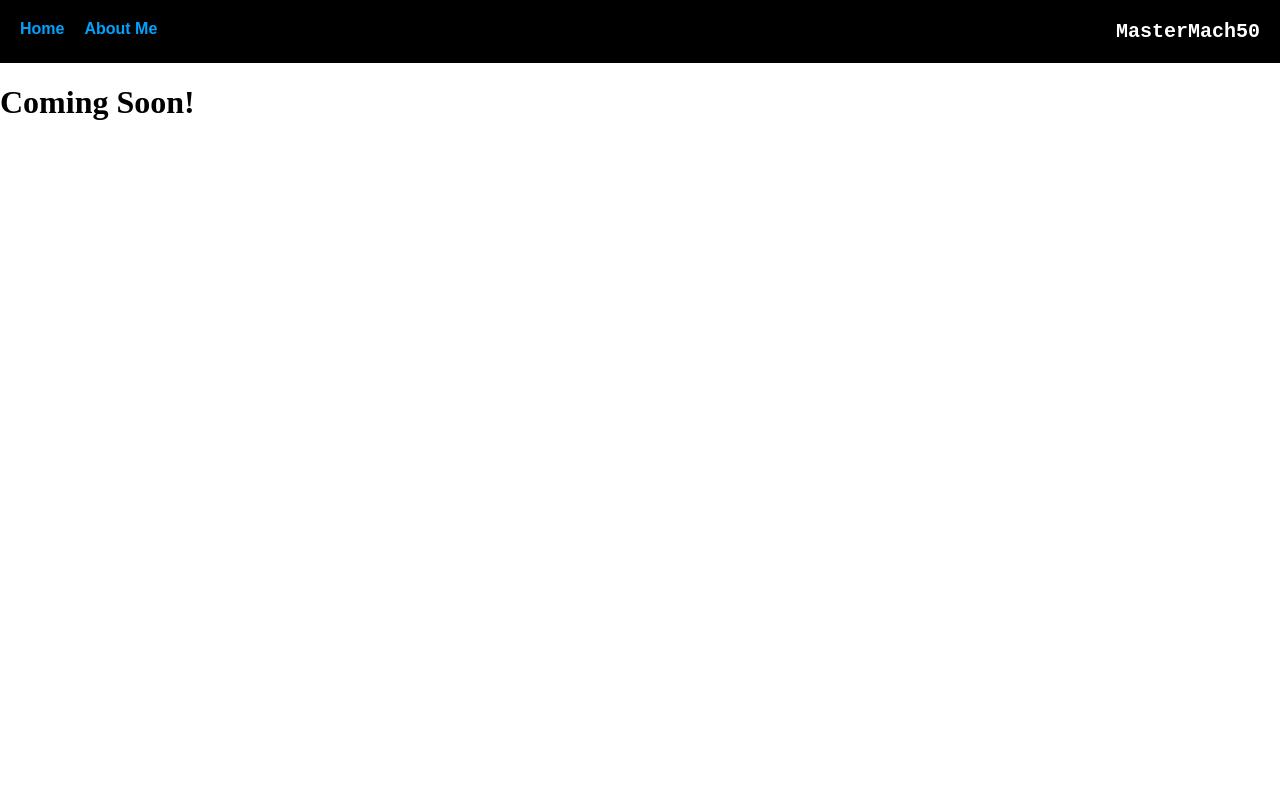
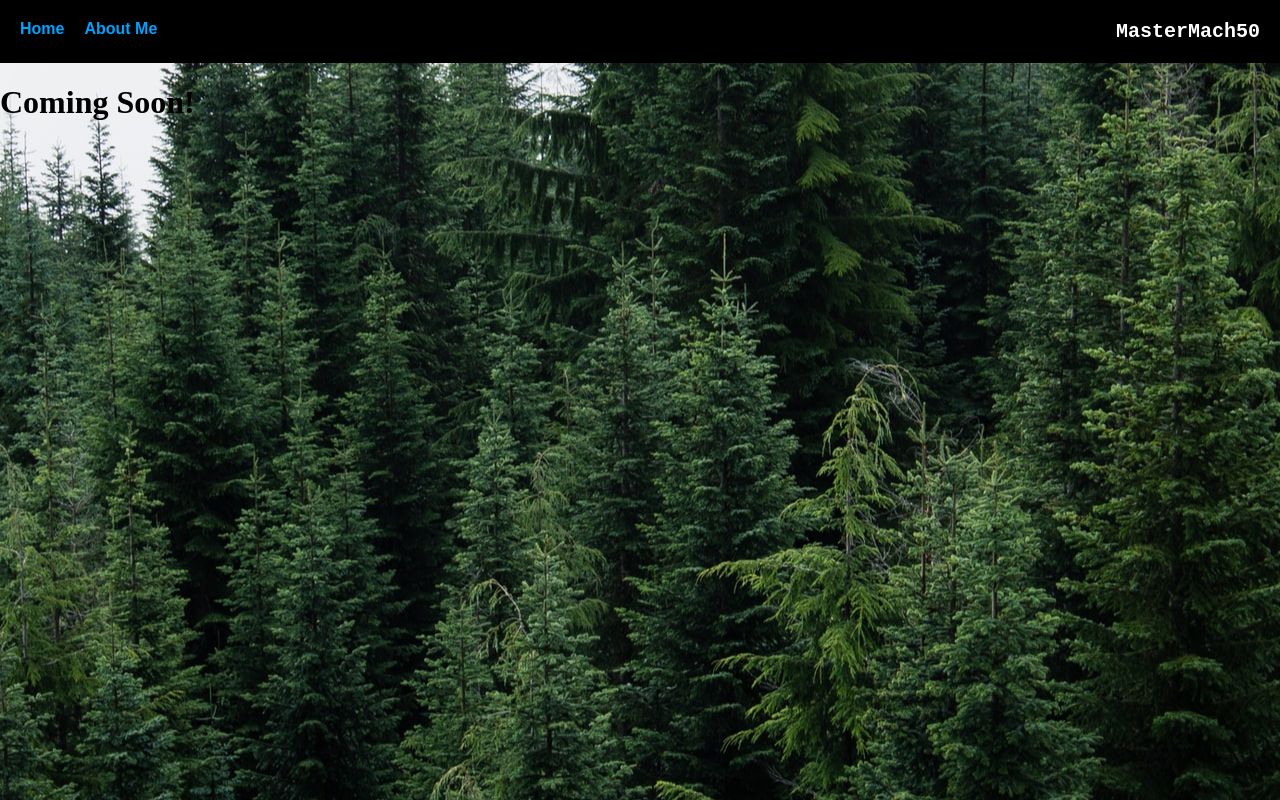
Before and after one commit to MasterMach50/sampleportfolio, a plain HTML site: page aboutme.html in a window 1280 px wide. Drawn offline with Linux system fonts and the light colour scheme.

Commit message:
Update aboutmestylesheet.css

```diff
--- a/aboutmestylesheet.css
+++ b/aboutmestylesheet.css
@@ -1,5 +1,7 @@
 body {
     margin: 0px;
+    background-image: url(pine.jpg);
+    background-position: center;
 }
 
 .nav-wrapper {
```
